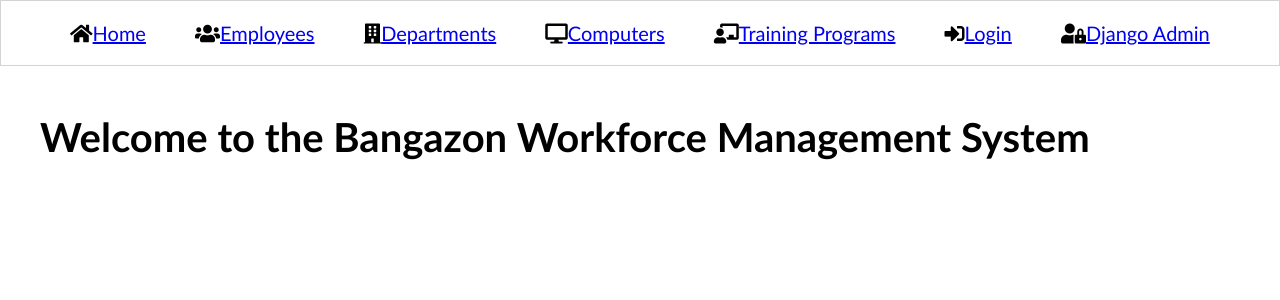
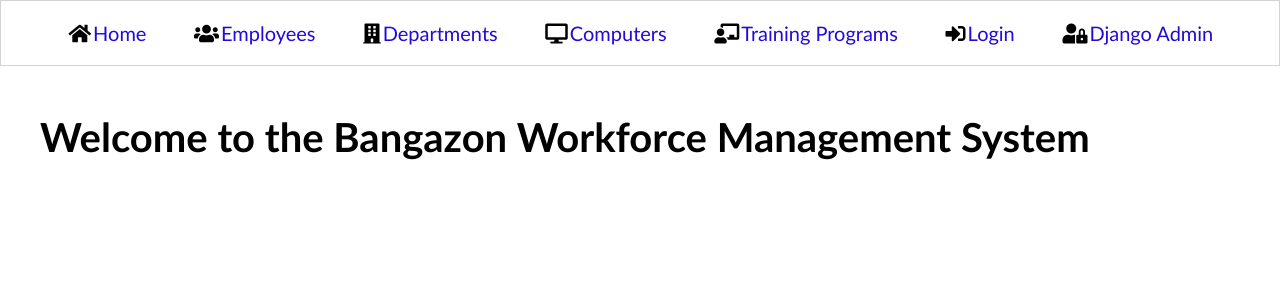
Before and after one commit to nss-day-cohort-38/bangazon-workforce-management-oculus-nebula, a Django app: page / in a window 1280 px wide. Shown: the top 300 px of the page. Run offline with Django 3.2, Linux system fonts and the light colour scheme; some libraries are stand-ins or nearby versions.

Commit message:
feat: messed wth the colors of the links when not clicked and clicked.

```diff
--- a/hrapp/static/styles/base.css
+++ b/hrapp/static/styles/base.css
@@ -43,14 +43,25 @@ body {
   margin-left: 5px;
 }
 
+a:link {
+  text-decoration: none;
+  color: rgb(32, 11, 218)
+}
 a:visited {
-  color: rgb(20, 20, 214);
+  text-decoration: none;
+  color: rgb(91, 7, 148);
 }
-/* .past_tp_btn a:visited {
-  color: red;
-} */
 
 #training_program_actions {
   margin-left: 2px;
   margin-right: 2px;
 }
+
+#site-nav {
+text-decoration: none;
+}
+
+i {
+  margin-right: 2px;
+  margin-left: 2px;
+}
```
